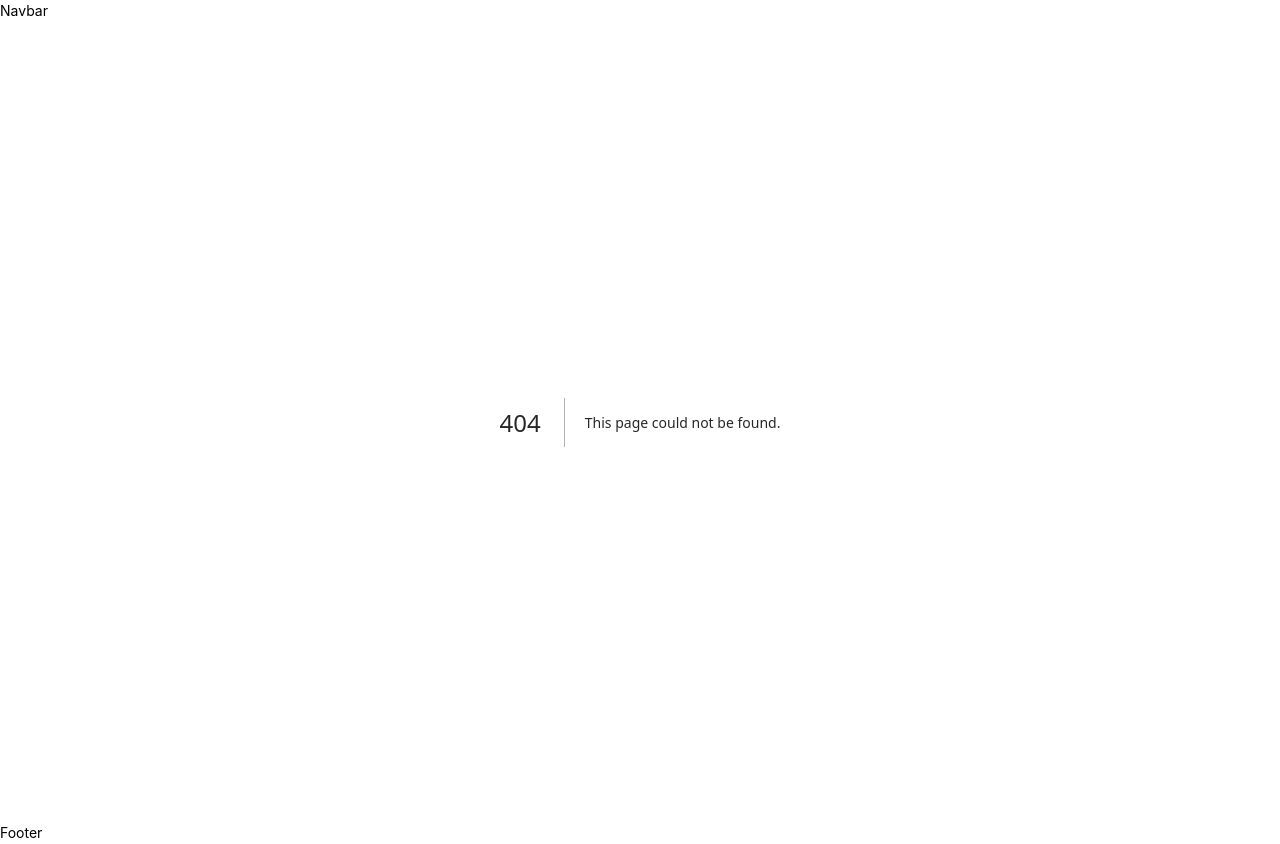
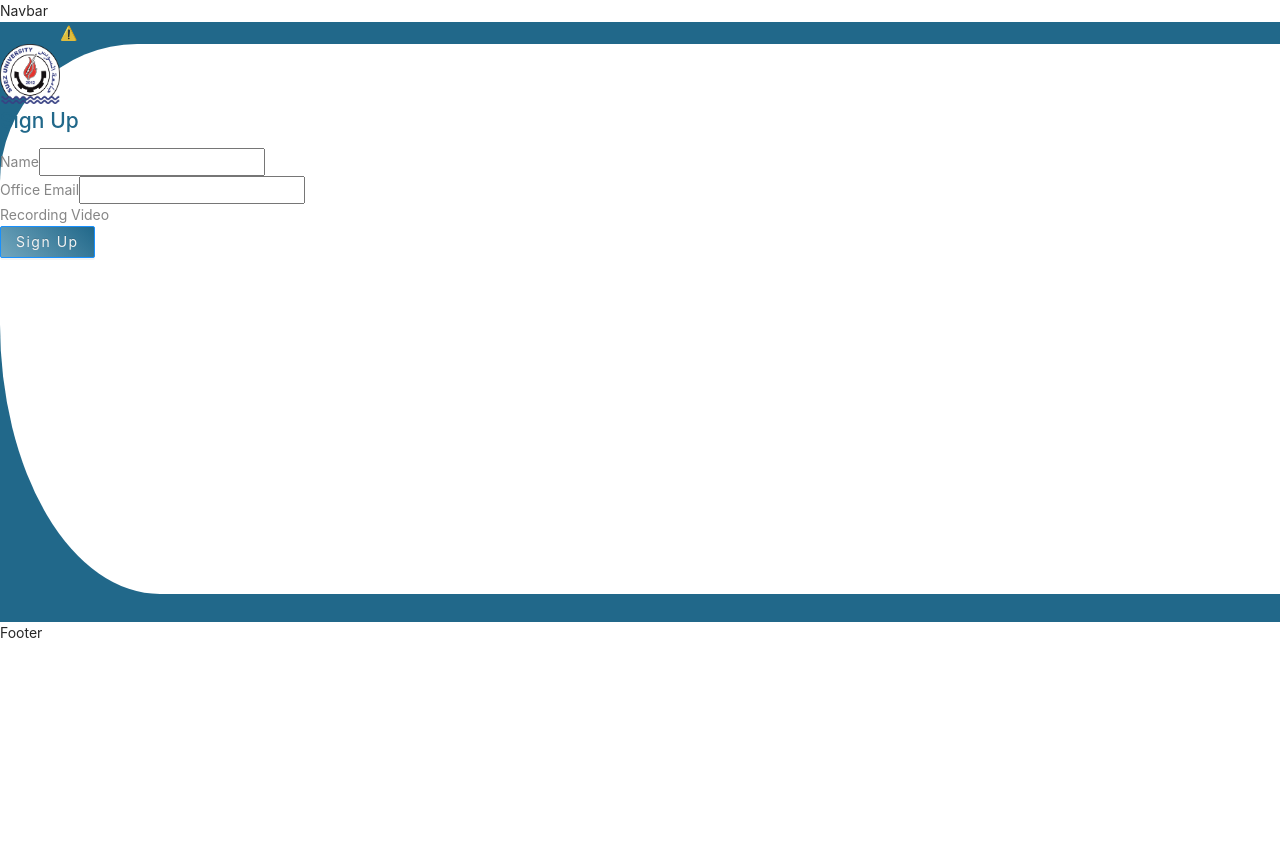
Before and after one commit to youssefwael397/shebak_client, a Next.js app: page /sign in a window 1280 px wide. Before the commit this address had no page. After the commit the page ends 800 px from the top, so only its background shows below. Built offline with nearby package versions, Linux system fonts and the light colour scheme; no server answers.

Commit message:
finish sign up page in design

```diff
--- /dev/null
+++ b/components/FaceRecorder.js
@@ -0,0 +1,110 @@
+import { useRef, useState, useEffect } from 'react'
+import usePyramidWebCam from 'pyramid-webcam'
+import { PlayCircleOutlined } from "@ant-design/icons";
+
+export default function FaceRecorder() {
+
+    const streamRef = useRef();
+    const downloadRef = useRef();
+    const [countDown, setCountDown] = useState(0)
+
+    const {
+        openCam,
+        closeCam,
+        startRecording,
+        stopRecording,
+        webCamStatus,
+        recordedBlob,
+    } = usePyramidWebCam(streamRef, downloadRef, "Face record", "webm")
+
+    useEffect(() => {
+        console.log('recordedBlob: ', recordedBlob)
+    }, [recordedBlob])
+
+    useEffect(() => {
+        if (countDown > 0) {
+            setInterval(() => {
+                setCountDown(countDown - 1);
+            }, 1000);
+        }
+    }, [countDown])
+
+    const start = () => {
+        setCountDown(3)
+        setTimeout(() => {
+            startRecording();
+        }, 3000)
+
+        setTimeout(() => {
+            stopRecording();
+        }, 10000)
+
+    }
+
+
+    return (
+        <>
+            <div className='text-center mx-auto w-100'>
+                <div className='mx-auto'>
+                    <p>{countDown}</p>
+                    <p className='lead mx-4'>Status: {webCamStatus}</p>
+                    <button
+                        className='ms-2'
+                        type="primary"
+                        onClick={openCam}
+                    >
+                        Open Camera
+                    </button>
+
+                    <button
+                        className='ms-2'
+                        type="default"
+                        onClick={closeCam}
+                    >
+                        Close Camera
+                    </button>
+
+                    <button
+                        className='ms-2'
+                        type="primary"
+                        onClick={start}
+                    >
+                        Start Recording
+                    </button>
+
+                    {/* <button
+              className='ms-2'
+              type="primary"
+              onClick={stopRecording}
+            >
+              Stop Recording
+            </button> */}
+
+                    <a
+                        ref={downloadRef}
+                    >
+                        <button
+                            className='ms-2'
+                            type="primary"
+                        >
+                            Download
+                        </button>
+                    </a>
+                    <div>
+                        <video
+                            ref={streamRef}
+                            className=' border border-1 rounded mt-3 bg-dark'
+                            id="preview"
+                            width="500"
+                            height="375.5"
+                            autoPlay
+                            muted
+                        ></video>
+                        <PlayCircleOutlined style={{ fontSize: '16px', color: 'white' }} />
+                    </div>
+
+                </div>
+            </div>
+        </>
+    )
+}
--- a/components/inputs.js
+++ b/components/inputs.js
@@ -1,92 +1,132 @@
-// import React from "react";
-// import { Button, Form, Input } from "antd";
-// import styles from "../styles/signUpInput.module.css";
-// import RecordVideo from "./RecordVideo";
+import React from "react";
+import { Button, Form, Input } from "antd";
+import styles from "../styles/Inputs.module.css";
+
+const layout = {
+  labelCol: {
+    span: 8,
+  },
+  wrapperCol: {
+    span: 16,
+  },
+};
+
+/* eslint-disable no-template-curly-in-string */
+const validateMessages = {
+  required: "${label} is required!",
+  types: {
+    email: "${label} is not a valid email!",
+    number: "${label} is not a valid number!",
+  },
+  number: {
+    //   range: '${label} must be between ${min} and ${max}',
+  },
+};
 
 
-// const layout = {
-//   labelCol: {
-//     span: 8,
-//   },
-//   wrapperCol: {
-//     span: 16,
-//   },
-// };
-
-// /* eslint-disable no-template-curly-in-string */
-// const validateMessages = {
-//   required: "${label} is required!",
-//   types: {
-//     email: "${label} is not a valid email!",
-//     number: "${label} is not a valid number!",
-//   },
-//   number: {
-//     //   range: '${label} must be between ${min} and ${max}',
-//   },
-// };
+const SignUpInput = () => {
 
 
-// const SignUpInput = () => {
+  const onFinish = (values) => {
+    console.log(values);
+  };
 
 
-//   const onFinish = (values) => {
-//     console.log(values);
-//   };
+  return (
+    <Form
+      {...layout}
+      name="nest-messages"
+      onFinish={onFinish}
+      validateMessages={validateMessages}
+    >
+      <Form.Item
+        className={styles.label}
+        name={["user", "name"]}
+        label="Name"
+        rules={[
+          {
+            required: true,
+          },
+        ]}
+      >
+        <Input className={`${styles["input"]} rounded-4`} />
+      </Form.Item>
+      <Form.Item
+        className={styles.label}
+        name={["user", "email"]}
+        label="Office Email "
+        rules={[
+          {
+            type: "email",
+            required: true,
+          },
+        ]}
+      >
+        <Input className={`${styles["input"]} rounded-4`} />
+      </Form.Item>
+      <Form.Item label="Recording Video" className={styles.label}>
+        {/* <RecordVideo className={styles.recordVideo} /> */}
+      </Form.Item>
+      <Form.Item
+        className={styles.submit}
+        wrapperCol={{
+          ...layout.wrapperCol,
+          offset: 8,
+        }}
+      >
+        <Button
+          className={`${styles["btn"]} `}
+          type="primary"
+          htmlType="submit"
+        >
+          Sign Up
+        </Button>
+      </Form.Item>
 
+    </Form>
+  );
+};
 
-//   return (
-//     <Form
-//       {...layout}
-//       name="nest-messages"
-//       onFinish={onFinish}
-//       validateMessages={validateMessages}
-//     >
-//       <Form.Item
-//         className={styles.label}
-//         name={["user", "name"]}
-//         label="Name"
-//         rules={[
-//           {
-//             required: true,
-//           },
-//         ]}
-//       >
-//         <Input className={`${styles["input"]} rounded-5`} />
-//       </Form.Item>
-//       <Form.Item
-//         className={styles.label}
-//         name={["user", "email"]}
-//         label="Office Email "
-//         rules={[
-//           {
-//             type: "email",
-//             required: true,
-//           },
-//         ]}
-//       >
-//         <Input className={`${styles["input"]} rounded-5`} />
-//       </Form.Item>
-//       <Form.Item label="Recording Video" className={styles.label}>
-//         {/* <RecordVideo className={styles.recordVideo} /> */}
-//       </Form.Item>
-//       <Form.Item
-//         className={styles.submit}
-//         wrapperCol={{
-//           ...layout.wrapperCol,
-//           offset: 8,
-//         }}
-//       >
-//         <Button
-//           className={`${styles["btn"]} `}
-//           type="primary"
-//           htmlType="submit"
-//         >
-//           Sign Up
-//         </Button>
-//       </Form.Item>
+export default SignUpInput;
 
-//     </Form>
-//   );
-// };
+export const ShebakLabel  = ({ label, span }) => {
+  return (
+    <label className={`form-label mt-3 fs-6 ${styles.label}`}>
+      {label} <span className="ms-2">{span}</span>
+    </label>
+  );
+};
 
-// export default SignUpInput;
+export const ShebakInput = ({
+  label,
+  name,
+  error,
+  className,
+  required,
+  register,
+  ...inputProps
+}) => {
+
+  return (
+    <>
+      {label && (
+        <label
+          className={`form-label mt-3 me-3 d-inline-block fs-6 ${styles.label} ${error && "text-danger"}`}
+          htmlFor={label}
+        >
+          {label}
+          {!required && <span className="ms-2 me-2 opacity-75">Optional</span>}
+        </label>
+      )}
+
+      <input
+        id={label}
+        className={` form-control d-inline-block shadow-none ${styles.input} ${className && className
+          } ${error ? "border border-1 border-danger text-danger" : "border-1"}`}
+        {...inputProps}
+        // {...register(name)}
+      />
+      {error && <span className="text-danger fs-6">{error}</span>}
+    </>
+  );
+};
--- a/package.json
+++ b/package.json
@@ -17,6 +17,7 @@
     "eslint-config-next": "13.0.3",
     "jsonwebtoken": "^8.5.1",
     "next": "13.0.3",
+    "pyramid-webcam": "^2.0.6",
     "react": "18.2.0",
     "react-dom": "18.2.0",
     "react-hook-form": "^7.39.3",
--- a/pages/_app.js
+++ b/pages/_app.js
@@ -23,7 +23,7 @@ function MyApp({ Component, pageProps }) {
         crossOrigin="anonymous"
       /> */}
 
-      {/* <Script src="https://unpkg.com/@lottiefiles/lottie-player@latest/dist/lottie-player.js"/> */}
+      <Script src="https://unpkg.com/@lottiefiles/lottie-player@latest/dist/lottie-player.js"/>
 
 
       <Provider store={store}>
--- a/pages/_document.js
+++ b/pages/_document.js
@@ -12,10 +12,6 @@ export default function Document() {
                     integrity="sha384-0evHe/X+R7YkIZDRvuzKMRqM+OrBnVFBL6DOitfPri4tjfHxaWutUpFmBp4vmVor"
                     crossOrigin="anonymous"
                 />
-
-                {/* <Script src="https://unpkg.com/@lottiefiles/lottie-player@latest/dist/lottie-player.js"/> */}
-
-
             </Head>
 
             <body>
--- a/pages/index.js
+++ b/pages/index.js
@@ -1,8 +1,9 @@
+import FaceRecorder from "../components/FaceRecorder"
+
 export default function Home() {
-
   return (
     <>
-
+    <FaceRecorder />
     </>
   )
 }
--- /dev/null
+++ b/pages/sign.js
@@ -0,0 +1,56 @@
+import styles from "../styles/signUp.module.css";
+import { ShebakInput, ShebakLabel } from "../components/Inputs";
+import logo from "../public/images/suezuni.png";
+import Image from "next/image";
+import FaceRecorder from "../components/FaceRecorder";
+import { Button } from "antd";
+
+const SignUp = () => {
+  return (
+    <div className={`${styles.signUp}`}>
+      <div className="container-xxl">
+        <div className="row">
+          <div className="col-xl-5 col-lg-5 mt-4">
+            <lottie-player src="https://lottie.host/b1752808-0ad2-49fb-b5a5-4ae952e1ffc8/FU8xh3edGg.json" background="transparent" speed="1" style={{ width: "400px", marginLeft: "60px" }} className="text-center" loop autoplay />
+            {/* <h2 className="text-white text-center">SHEBAK</h2> */}
+          </div>
+          <div className={`col-xl-7 col-lg-7 mt-4`}>
+            <div className={styles.right_section}>
+
+              <div className="d-flex justify-content-center">
+                <div className="mt-4">
+                  <Image
+                    src={logo}
+                    alt="user profile picture"
+                    width={60}
+                    height={60}
+                    className="me-5 position-absolute end-0"
+                  />
+                  <h2 className="d-inline-block d-flex justify-content-center">Sign Up</h2>
+                  <form className="w-100">
+                    <ShebakInput label="Name" required={true} /><br />
+                    <ShebakInput label="Office Email" required={true} /><br />
+                    <ShebakLabel label="Recording Video"/>
+                    {/* <FaceRecorder /> */}
+                    <div className="d-flex justify-content-center mt-4">
+                    <Button
+                      className={`${styles.btn} border-0 rounded-5 px-5`}
+                      type="primary"
+                      htmlType="submit"
+                    >
+                      Sign Up
+                    </Button>
+                    </div>
+                  </form>
+                </div>
+              </div>
+
+            </div>
+          </div>
+        </div>
+      </div>
+    </div>
+  );
+};
+
+export default SignUp
--- a/pages/signUp.js
+++ b/pages/signUp.js
@@ -1,6 +1,6 @@
 import React from "react";
 import styles from "../styles/signUp.module.css";
-import SignUpInput from "../components/inputs";
+import SignUpInput from "../components/Inputs";
 import logo from "../public/images/suezuni.png";
 import Image from "next/image";
 
@@ -16,8 +16,8 @@ const SignUp = ({ loading }) => {
               <Image
                 src={logo}
                 alt="user profile picture"
-                width={90}
-                height={90}
+                width={60}
+                height={60}
               />
             </div>
             <SignUpInput loading={loading} />
--- a/styles/signUpInput.module.css
+++ b/styles/Inputs.module.css
@@ -1,4 +1,8 @@
-.label label {
+.label{
+  color: #868686;
+}
+
+/* .label label {
   font: normal normal normal Myanmar Text;
   color: #423b9a;
   opacity: 1;
@@ -36,12 +40,12 @@
   letter-spacing: 0px;
   color: #f3f3f3;
   font-size: 26px;
-}
+} */
 /* .recordVideo{
   width: 100%;
 } */
 
-@media screen and (max-width: 1181px) {
+/* @media screen and (max-width: 1181px) {
   .input {
     width: 100%;
   }
@@ -74,4 +78,4 @@
     margin-top: -22%;
     margin-left: -25%;
   }
-}
+} */
--- a/styles/signUp.module.css
+++ b/styles/signUp.module.css
@@ -1,4 +1,27 @@
-.container {
+.signUp{
+  background-color: #21688a;
+  height: 600px;
+}
+
+.right_section {
+  border-radius: 12% 100% 21% 14% / 28% 0% 0% 55%;
+  height: 550px;
+  width: 100%;
+  background-color: white;
+}
+
+.right_section h2{
+  color: #21688a;
+}
+
+.btn {
+  background-image: linear-gradient(45deg, #72a6bd, #21688a) !important;
+  background-color: #21688a;
+  letter-spacing: 1.5px;
+  color: #f3f3f3;
+}
+
+/* .container {
   background-color: #423b9a;
   width: 100%;
   height: 100vh;
@@ -26,11 +49,7 @@
   color: #423b9a;
   opacity: 1;
 }
-.logo {
-  display: flex;
-  justify-content: space-between;
-  margin-top: 15px;
-}
+
 .animation h1 {
   text-align: center;
   font: normal normal bold Myanmar Text;
@@ -47,7 +66,7 @@
     width: 90%;
     left: -12%;
   }
-}
+} */
 /* @media screen and (max-width:1181px){
     .input{
         width: 70%;
@@ -55,7 +74,7 @@
      }
 } */
 
-@media screen and (max-width: 1391px) {
+/* @media screen and (max-width: 1391px) {
   .input {
     width: 90%;
     left: -12%;
@@ -64,4 +83,4 @@
   .animation {
     display: none;
   }
-}
+} */
```
Also changed, not shown: 1 other file (tests, documents, lock files or other folders).
